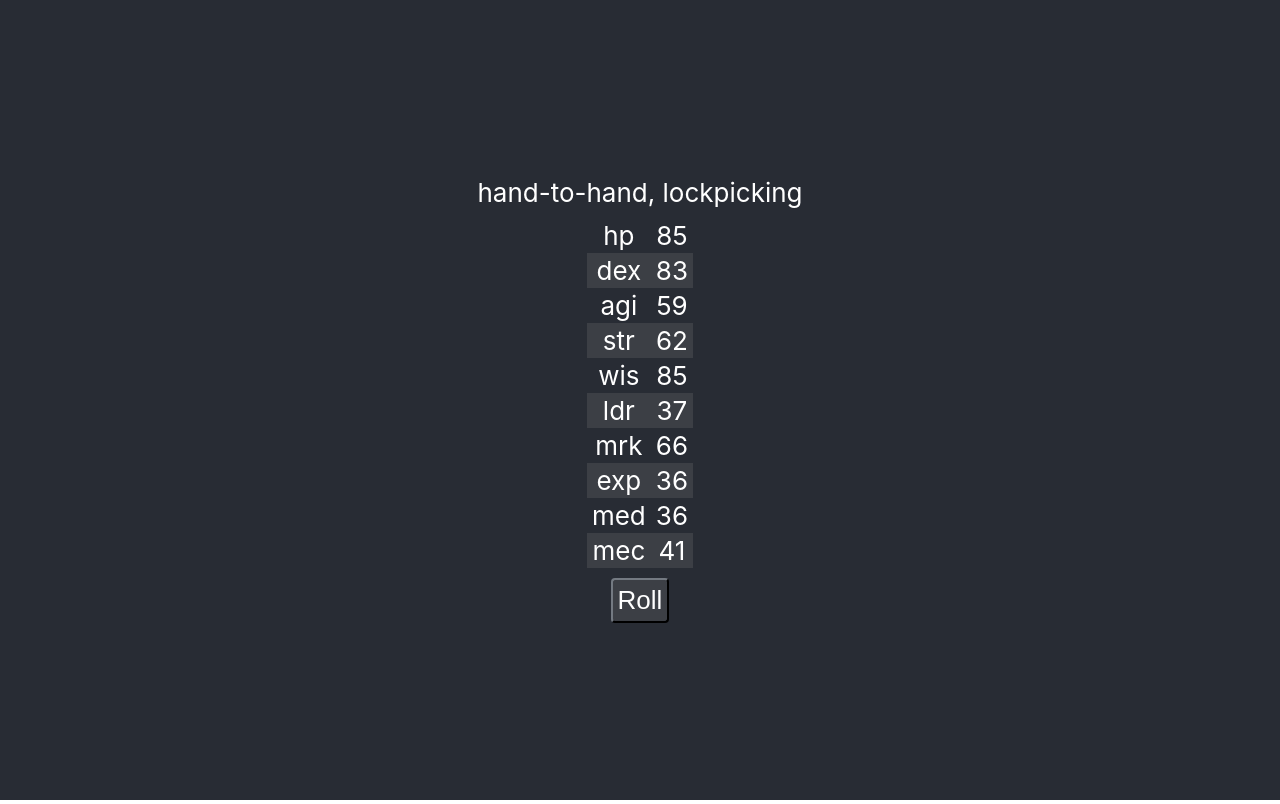
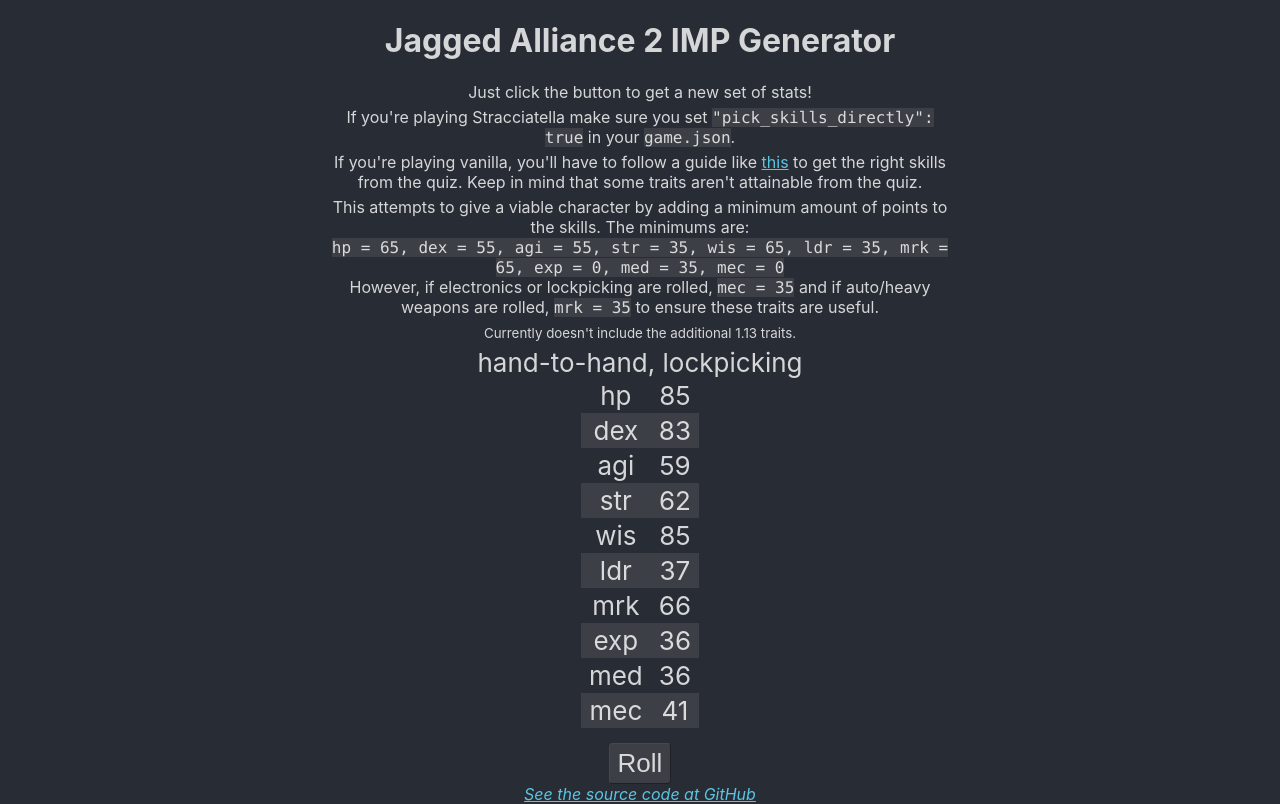
Before and after one commit to dijidiji/ja2-impgen, a React (Create React App) app: page / in a window 1280 px wide. Built offline with nearby package versions, Linux system fonts and the light colour scheme.

Commit message:
Fleshing out app, removed unused App.test.js file
Set the page title in index.html
Added a description to the header
Moved the generated portion out of the header element
Added a footer with a link to the github repository
css tweaks

```diff
--- a/public/index.html
+++ b/public/index.html
@@ -24,7 +24,7 @@
       work correctly both with client-side routing and a non-root public URL.
       Learn how to configure a non-root public URL by running `npm run build`.
     -->
-    <title>React App</title>
+    <title>Jagged Alliance 2 IMP Generator</title>
   </head>
   <body>
     <noscript>You need to enable JavaScript to run this app.</noscript>
--- a/src/App.css
+++ b/src/App.css
@@ -1,29 +1,43 @@
 .App {
   text-align: center;
+  min-height: 100vh;
+  background-color: #282c34;
+  display: flex;
+  flex-direction: column;
+  align-items: center;
+  justify-content: center;
+  color: #ffffffce;
 }
 
-.App-header {
-  background-color: #282c34;
-  min-height: 100vh;
+header {
+  max-width: 50vw;
+}
+
+footer {
+  margin-top: auto;
+}
+
+.Skills {
   display: flex;
   flex-direction: column;
   align-items: center;
   justify-content: center;
   font-size: calc(10px + 2vmin);
-  color: white;
 }
 
 p {
-  margin: 0px;
+  margin: 5px;
 }
 
+a {
+  color: #61dafbe1;
+}
 table {
   border-collapse: collapse;
-  margin: 10px;
 }
 
 td {
-  padding: 2px 5px;
+  padding: 2px 8px;
 }
 
 tr:nth-child(even) {
@@ -31,15 +45,20 @@
 }
 
 button {
-  padding: 5px;
+  margin-top: 15px;
+  padding: 4px 8px;
   border-radius: 4px;
-  border-width: 2px;
-  color: white;
-  border-color: #292b2e;
+  border-width: 1px;
+  color: #ffffffce;
+  border-color: #0000007b;
   background-color: #3c3f45;
   font-size: calc(10px + 2vmin);
 }
 
 button:hover {
-  background-color: #292b2e;
+  background-color: #3c3f4579;
 }
+
+code {
+  background-color: #3c3f45;
+}
--- a/src/App.js
+++ b/src/App.js
@@ -2,11 +2,35 @@
 import { useState } from 'react';
 import generate from './impgen.js';
 
-function Traits() {
+function Header() {
+  return (
+    <header>
+      <h1>Jagged Alliance 2 IMP Generator</h1>
+      <p>Just click the button to get a new set of stats!</p>
+      <p>If you're playing Stracciatella make sure you set <code>"pick_skills_directly": true</code> in your <code>game.json</code>.</p>
+      <p>If you're playing vanilla, you'll have to follow a guide like <a href="https://fadden.com/gaming/ja2/#quiz">this</a> to get the right skills from the quiz.
+      Keep in mind that some traits aren't attainable from the quiz.</p>
+      <p>This attempts to give a viable character by adding a minimum amount of points to the skills. The minimums are:<br/>
+      <code>hp = 65, dex = 55, agi = 55, str = 35, wis = 65, ldr = 35, mrk = 65, exp = 0, med = 35, mec = 0</code><br/>
+      However, if electronics or lockpicking are rolled, <code>mec = 35</code> and if auto/heavy weapons are rolled, <code>mrk = 35</code> to ensure these traits are useful.</p>
+      <p><small>Currently doesn't include the additional 1.13 traits.</small></p>
+    </header>
+  );
+}
+
+function Footer() {
+  return (
+  <footer>
+    <address><a href="https://github.com/dijidiji/ja2-impgen">See the source code at GitHub</a></address>
+  </footer>
+  );
+}
+
+function ImpGen() {
   const [[[trait1, trait2], [hp, dex, agi, str, wis, ldr, mrk, exp, med, mec]], settraits] = useState(generate());
   return (
-    <>
-      <p>{trait1}, {trait2}</p>
+    <div className="Skills">
+      {trait1}, {trait2}
       <table>
         <tr>
           <td>hp</td>
@@ -52,16 +76,16 @@
       <button onClick={() => {
         settraits(generate());
       }}>Roll</button>
-    </>
+    </div>
   );
 }
 
 function App() {
   return (
     <div className="App">
-      <header className="App-header">
-        <Traits />
-      </header>
+      <Header />
+      <ImpGen />
+      <Footer />
     </div>
   );
 }
```
Also changed, not shown: 1 other file (tests, documents, lock files or other folders).
